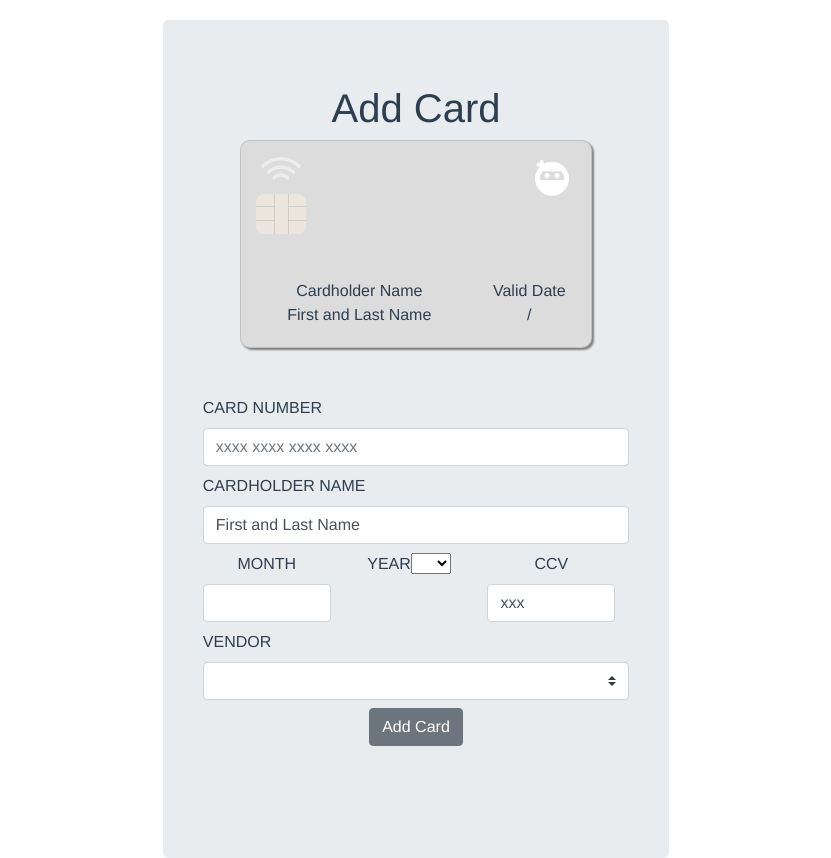
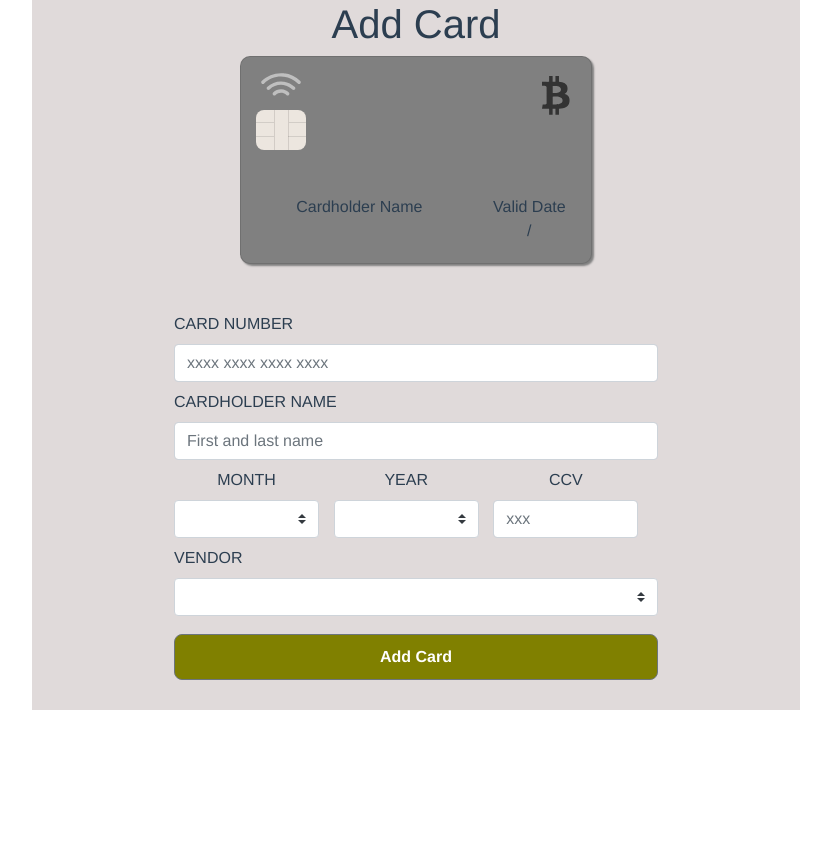
Before and after one commit to gitNatnael/Ewallet, a Vue app: page /addecard in a window 1280 px wide. Shown: the whole page, without its empty margins (224-1055 px from the left). After the commit the page ends 800 px from the top, so only its background shows below. Built offline with nearby package versions, Linux system fonts and the light colour scheme.

Commit message:
change styling and form dropdown box and validation

```diff
--- a/src/components/EcardForm.vue
+++ b/src/components/EcardForm.vue
@@ -1,5 +1,5 @@
 <template>
-  <b-jumbotron>
+  <div class="card-form">
     <h1>Add Card</h1>
     <div class="row default-card m-0 mb-5">
       <Ewallet
@@ -12,7 +12,7 @@
         :logImg="form.logImg"
       />
     </div>
-    <div class="row ml-2 mr-2  mb-5">
+    <div class="row justify-content-center">
       <b-form @submit="onSubmit">
         <div class="row m-0 mb-2">
           <label for="card-number">CARD NUMBER</label>
@@ -24,11 +24,13 @@
             minlength="19"
             placeholder="xxxx xxxx xxxx xxxx"
             :formatter="formatter"
+            required
           ></b-form-input>
         </div>
         <div class="row m-0 mb-2">
           <label for="card-holder-name">CARDHOLDER NAME</label>
           <b-form-input
+            required
             id="card-holder-name"
             type="text"
             placeholder="First and last name"
@@ -40,27 +42,20 @@
         <div class="row m-0 mb-2">
           <div class="col-4">
             <label for="month">MONTH</label>
-            <b-form-input
+            <b-form-select
+              required
               id="month"
-              type="number"
-              min="1"
-              max="12"
               v-model="form.valid_month"
-            />
+              :options="monthRange"
+            ></b-form-select>
           </div>
           <div class="col-4">
             <label for="year">YEAR</label>
-            <!-- <b-form-input
+            <b-form-select
               id="year"
-              type="number"
-              min="21"
               v-model="form.valid_year"
-            /> -->
-            <select id="year" v-model="form.valid_year">
-              <option v-for="n in getRange" :value="n.toString()" :key="n">{{
-                n
-              }}</option>
-            </select>
+              :options="yearRange"
+            ></b-form-select>
           </div>
           <div class="col-4">
             <label for="ccv">CCV</label>
@@ -71,6 +66,7 @@
               minlength="3"
               maxlength="3"
               v-model="form.ccv"
+              required
             />
           </div>
         </div>
@@ -78,27 +74,29 @@
         <div class="row m-0  mb-2">
           <label for="wallet-vendor">VENDOR</label>
           <b-form-select
+            required
             id="wallet-vendor"
             v-model="form.vendersName"
             :options="options_vendor"
+            @change="changeVendor($event)"
           ></b-form-select>
         </div>
         <b-button type="submit">Add Card</b-button>
       </b-form>
     </div>
-  </b-jumbotron>
+  </div>
 </template>
 
 <script>
 const getBlankForm = () => ({
   cardNumber: "",
-  cardHolderName: "First and Last Name",
+  cardHolderName: "",
   valid_month: "",
   valid_year: "",
   vendersName: "",
-  bg: "Gainsboro",
-  logImg: "vendor-ninja.svg",
-  ccv: "xxx",
+  bg: "gray",
+  logImg: "vendor-bitcoin.svg",
+  ccv: "",
 });
 
 import { CardLogo } from "../utils/constant.js";
@@ -122,9 +120,14 @@ export default {
     };
   },
   computed: {
-    getRange() {
+    yearRange() {
       let arrayRange = [];
-      for (let i = 21; i < 99; i++) arrayRange.push(i);
+      for (let i = 21; i <= 99; i++) arrayRange.push(i.toString());
+      return arrayRange;
+    },
+    monthRange() {
+      let arrayRange = [];
+      for (let i = 1; i <= 12; i++) arrayRange.push(i < 10 ? `0${i}` : `${i}`);
       return arrayRange;
     },
   },
@@ -132,14 +135,8 @@ export default {
     ...mapActions(["addNewCard"]),
     onSubmit(event) {
       event.preventDefault();
-      const vendersNameStyle = this.form.vendersName
-        ? this.form.vendersName
-        : "";
-
-      this.form.bg = CardLogo[vendersNameStyle].bgcolor;
-      this.form.logImg = CardLogo[vendersNameStyle].logImg;
-      console.log(this.form);
       if (this.form.cardNumber && this.form.cardHolderName) {
+        console.log(this.form);
         this.addNewCard(this.form);
       }
       this.$router.push({
@@ -154,6 +151,10 @@ export default {
           : value;
       return value;
     },
+    changeVendor() {
+      this.form.bg = CardLogo[this.form.vendersName].bgcolor;
+      this.form.logImg = CardLogo[this.form.vendersName].logImg;
+    },
   },
 };
 </script>
@@ -166,20 +167,20 @@ export default {
   margin-left: 0.9rem;
   margin-right: 0.9rem;
 }
-
+.row {
+  widows: 100%;
+  margin: 0 auto;
+}
 .default-card {
   justify-content: center;
 }
-.jumbotron {
-  margin: 0 8px;
+.btn {
+  margin-top: 10px;
+  margin-bottom: 30px;
+  padding: 10px;
+  width: 100%;
+  border-radius: 0.5rem;
+  font-weight: bold;
+  background-color: Olive;
 }
-
-/* .btn {
-  display: flex;
-  width: 100%;
-  color: black;
-  font-weight: bold;
-  justify-content: center;
-  background-color: Olive;
-} */
 </style>
--- a/src/components/EwalletCard.vue
+++ b/src/components/EwalletCard.vue
@@ -127,5 +127,7 @@ export default {
   float: right;
   margin-right: -20px;
   margin-top: 10px;
+  max-height: 3rem;
+  max-width: 3rem;
 }
 </style>
--- a/src/pages/AddEcard.vue
+++ b/src/pages/AddEcard.vue
@@ -1,8 +1,6 @@
 <template>
-  <div>
-    <div class="ecard-form">
-      <EcardForm />
-    </div>
+  <div class="container">
+    <EcardForm />
   </div>
 </template>
 
@@ -16,11 +14,16 @@ export default {
 };
 </script>
 
-<style lang="scss">
-.ecard-form {
-  display: flex;
-  justify-content: center;
+<style lang="scss" scoped>
+.container {
+  width: 60%;
   margin: auto;
-  padding-top: 20px;
+
+  background-color: rgb(224, 218, 218);
+}
+@media (max-width: 600px) {
+  .container {
+    width: 100%;
+  }
 }
 </style>
--- a/src/pages/Home.vue
+++ b/src/pages/Home.vue
@@ -29,10 +29,9 @@
         :style="'margin-top:-130px;'"
       />
     </div>
-
-    <b-button class="btn  btn-secondary" @click="addCardRoute"
-      >Add card</b-button
-    >
+    <div class="row m-0 mb-1">
+      <b-button @click="addCardRoute">Add card</b-button>
+    </div>
   </div>
 </template>
 
@@ -66,16 +65,6 @@ export default {
 };
 </script>
 <style lang="scss" scoped>
-/* .btn {
-  width: 100%;
-  color: black;
-  margin: 0.3rem auto;
-  font-weight: bold;
-  justify-content: center;
-  border-radius: 0.5rem;
-  background-color: Olive;
-  padding: 0.6rem;
-} */
 .btn {
   margin-top: 10px;
   padding: 10px;
@@ -86,7 +75,10 @@ export default {
 }
 
 .active-card {
-  margin: 0 0 150px 0;
+  margin: 0 0 170px 0;
+}
+.row {
+  width: 100%;
 }
 .card-container {
   max-width: 25%;
--- a/src/utils/constant.js
+++ b/src/utils/constant.js
@@ -5,19 +5,15 @@ const CardLogo = {
   },
   "SNINJA BANK": {
     bgcolor: "black",
-    logImg: "vendor-bitcoin.svg"
+    logImg: "vendor-ninja.svg"
   },
   "BLOCK CHAIN INC": {
     bgcolor: "MediumSlateBlue",
-    logImg: "vendor-bitcoin.svg"
+    logImg: "vendor-blockchain.svg"
   },
   "EVIL CORP": {
     bgcolor: "Crimson",
-    logImg: "vendor-bitcoin.svg"
-  },
-  "": {
-    bgcolor: "gray",
-    logImg: "vendor-bitcoin.svg"
+    logImg: "vendor-evil.svg"
   }
 };
 const cards = [
@@ -26,8 +22,8 @@ const cards = [
     cardHolderName: "Natnae Lijato",
     valid_month: "12",
     valid_year: "23",
-    vendersName: "Our bannk",
-    bg: "SkyBlue",
+    vendersName: "BITCOIN INK",
+    bg: "Orange",
     logImg: "vendor-bitcoin.svg"
   },
   {
@@ -36,26 +32,26 @@ const cards = [
     valid_month: "12",
     valid_year: "23",
     vendersName: "My bannk",
-    bg: "RosyBrown",
-    logImg: "vendor-blockchain.svg"
+    bg: "black",
+    logImg: "vendor-ninja.svg"
   },
   {
     cardNumber: "1215 8878 1997",
     cardHolderName: "Dave Lijato",
     valid_month: "12",
     valid_year: "23",
-    vendersName: "Your bannk",
-    bg: "Sienna",
-    logImg: "vendor-evil.svg"
+    vendersName: "SNINJA BANK",
+    bg: "MediumSlateBlue",
+    logImg: "vendor-blockchain.svg"
   },
   {
     cardNumber: "1215 8008 1997",
     cardHolderName: "Solomon Dom",
     valid_month: "12",
     valid_year: "23",
-    vendersName: "Your bannk",
-    bg: "Orange",
-    logImg: "vendor-ninja.svg"
+    vendersName: "EVIL CORP",
+    bg: "Crimson",
+    logImg: "vendor-evil.svg"
   }
 ];
 export { CardLogo, cards };
```
Also changed, not shown: src/router/index.js (+0 -9 lines), src/assets/logo.png (deleted).
